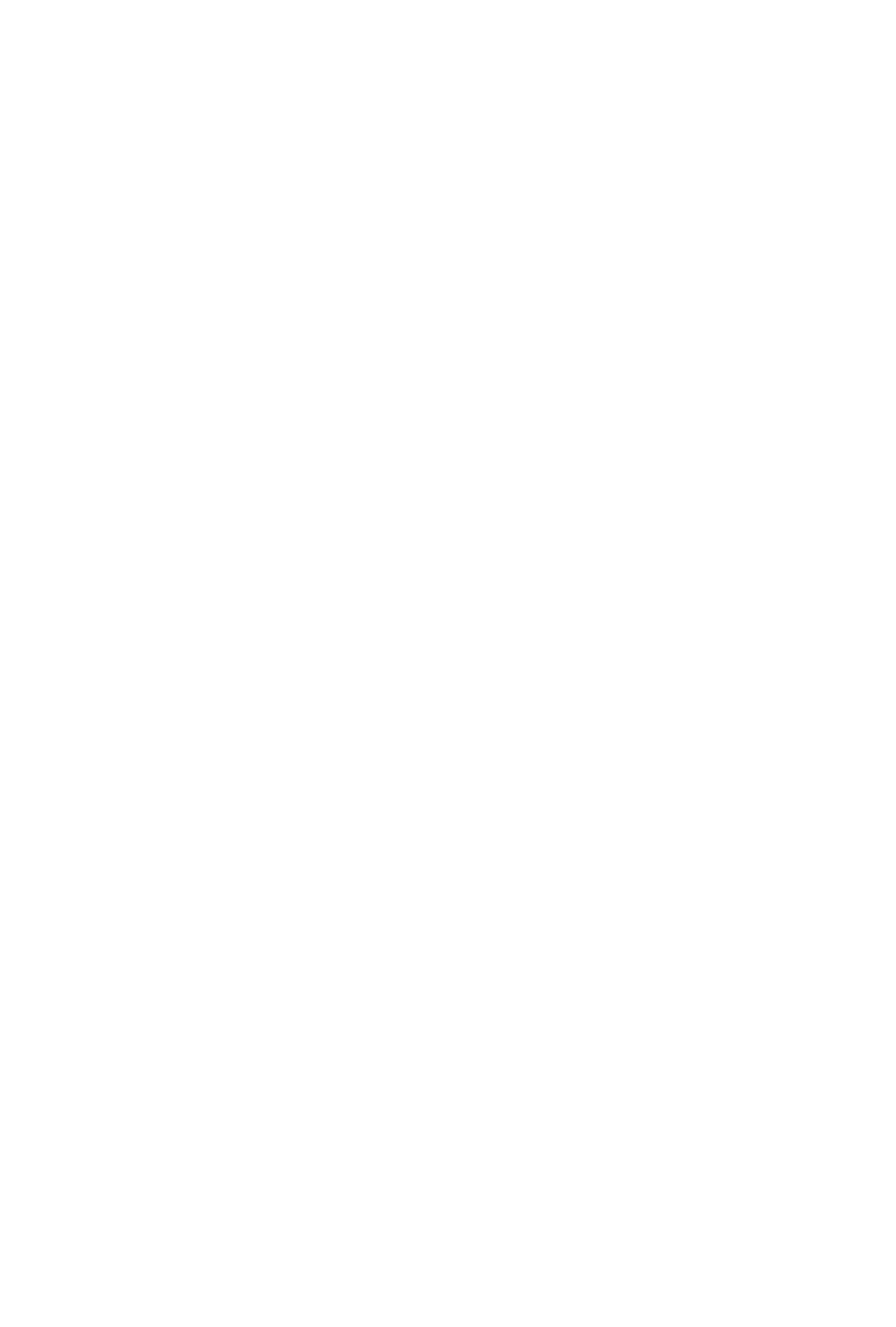
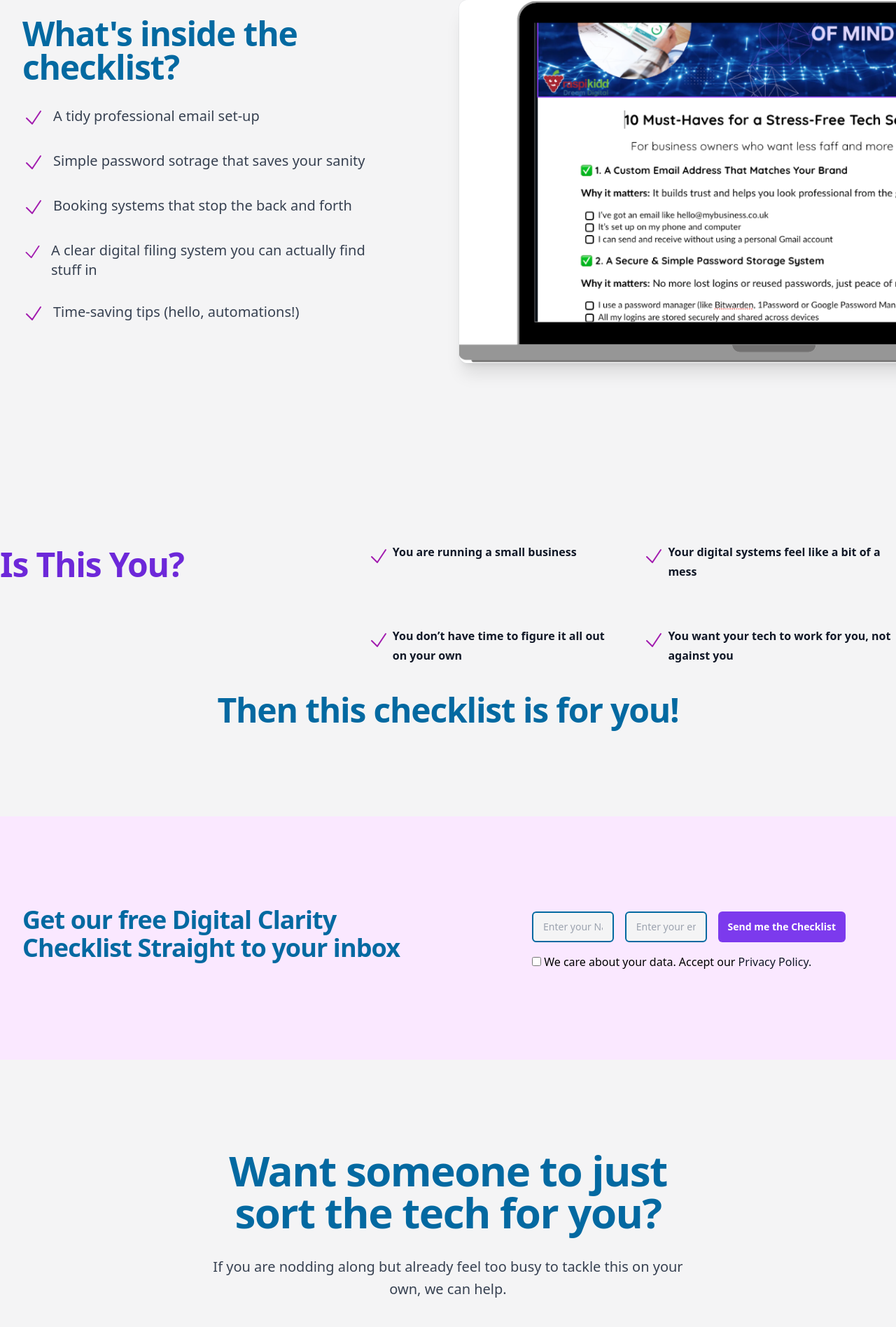
Before and after one commit to DigitalITServices/DigitalServices, a Nuxt app: page /DigitalClarityChecklist in a window 1280 px wide. Before the commit this address had no page. Shown: the part 820-2717 px from the top of the page at 70% size. Before the commit the page ends 800 px from the top, so only its background shows below. Built offline with nearby package versions, Linux system fonts and the light colour scheme.

Commit message:
Added checklist landing page

```diff
--- /dev/null
+++ b/components/CTAForm.vue
@@ -0,0 +1,39 @@
+<template>
+  <div class="bg-fuchsia-100 py-16 sm:py-24 lg:py-32">
+    <div class="mx-auto grid max-w-7xl grid-cols-1 gap-10 px-6 lg:grid-cols-12 lg:gap-8 lg:px-8">
+        <h2 class="max-w-xl text-3xl font-semibold tracking-tight text-balance text-sky-700 sm:text-4xl lg:col-span-7">
+            Get our free Digital Clarity Checklist Straight to your inbox
+        </h2>
+      <form class="w-full max-w-md lg:col-span-5 lg:pt-2" name="CTA" method="POST" netlify>
+        <input type="hidden" name="form-name" value="CTA" />
+        <div class="flex gap-x-4">
+            <label for="name" class="sr-only">
+                Name
+            </label>
+            <input id="name" name="name" type="text" autocomplete="name" required class="min-w-0 flex-auto rounded-md bg-zinc-100 border-2 px-3.5 py-2 text-base text-gray-900 outline-1 -outline-offset-1 border-sky-700 outline-violet-300 placeholder:text-gray-400 focus:outline-2 focus:-outline-offset-2 focus:outline-violet-600 sm:text-sm/6" placeholder="Enter your Name" />
+            <label for="email-address" class="sr-only">
+                Email address
+            </label>
+            <input id="email-address" name="email" type="email" autocomplete="email" required class="min-w-0 flex-auto rounded-md bg-zinc-100 border-2 px-3.5 py-2 text-base text-gray-900 outline-1 -outline-offset-1 border-sky-700 outline-violet-300 placeholder:text-gray-400 focus:outline-2 focus:-outline-offset-2 focus:outline-violet-600 sm:text-sm/6" placeholder="Enter your email" />
+            <button type="submit" class="flex-none rounded-md bg-violet-600 px-3.5 py-2.5 text-sm font-semibold text-white shadow-xs hover:bg-violet-700 focus-visible:outline-2 focus-visible:outline-offset-2 focus-visible:outline-violet-600">
+                Send me the Checklist
+            </button>
+        </div>
+        <div class="mt-4">
+            <input type="checkbox" id="checkbox" v-model="checked" required />
+            <label for="checkbox"> We care about your data. Accept our
+                 <a href= "/Privacy-Policy.pdf" class="text-gray-900 font-medium hover:text-sky-700" target="_blank">
+                    Privacy Policy.
+                </a>
+                {{ }}
+            </label>
+          </div>
+
+      </form>
+    </div>
+  </div>
+</template>
+
+<script setup>
+    const checked = ref(false)
+</script>
--- /dev/null
+++ b/pages/DigitalClarityChecklist.vue
@@ -0,0 +1,141 @@
+<template>
+  <Header />
+  <div class="bg-zinc-100 px-6 py-24 sm:py-32 lg:px-8">
+    <div class="mx-auto max-w-2xl text-center">
+      <h1 class="text-4xl font-semibold tracking-tight text-sky-700 sm:text-6xl">
+        Feeling Overwhelmed by Tech?
+      </h1>
+      <h2 class="text-4xl font-semibold tracking-tight text-violet-700 sm:text-6xl">
+       Lets Fix That!
+      </h2>
+      <p class="mt-8 text-lg font-medium text-pretty text-gray-700 sm:text-xl/8">
+        Grab your free checklist made for small business owners who want to get digitally organised and clear the clutter. Without the stress, faff or jargon.
+      </p>
+    </div>
+    </div>
+    <div class="overflow-hidden bg-zinc-100 py-24 sm:py-32">
+    <div class="mx-auto max-w-7xl px-6 lg:px-8">
+      <div class="mx-auto grid max-w-2xl grid-cols-1 gap-x-8 gap-y-16 sm:gap-y-20 lg:mx-0 lg:max-w-none lg:grid-cols-2">
+        <div class="lg:pt-4 lg:pr-8">
+          <div class="lg:max-w-lg">
+            <h2 class="mt-2 text-4xl font-semibold tracking-tight text-pretty text-sky-700 sm:text-5xl">
+              What's inside the checklist?
+            </h2>
+            <ul role="list" class="mt-8 space-y-8 text-gray-700 text-xl">
+            <li class="flex gap-x-3">
+              <svg xmlns="http://www.w3.org/2000/svg" fill="none" viewBox="0 0 24 24" stroke-width="1.5" stroke="#a21caf" class="size-8">
+                    <path stroke-linecap="round" stroke-linejoin="round" d="m4.5 12.75 6 6 9-13.5" />
+                  </svg>
+
+              <span>
+                A tidy professional email set-up
+              </span>
+            </li>
+            <li class="flex gap-x-3">
+              <svg xmlns="http://www.w3.org/2000/svg" fill="none" viewBox="0 0 24 24" stroke-width="1.5" stroke="#a21caf" class="size-8">
+                    <path stroke-linecap="round" stroke-linejoin="round" d="m4.5 12.75 6 6 9-13.5" />
+                  </svg>
+              <span>
+                Simple password sotrage that saves your sanity
+              </span>
+            </li>
+            <li class="flex gap-x-3">
+              <svg xmlns="http://www.w3.org/2000/svg" fill="none" viewBox="0 0 24 24" stroke-width="1.5" stroke="#a21caf" class="size-8">
+                    <path stroke-linecap="round" stroke-linejoin="round" d="m4.5 12.75 6 6 9-13.5" />
+                  </svg>
+
+              <span>
+                Booking systems that stop the back and forth
+              </span>
+            </li>
+            <li class="flex gap-x-3">
+              <svg xmlns="http://www.w3.org/2000/svg" fill="none" viewBox="0 0 24 24" stroke-width="1.5" stroke="#a21caf" class="size-8">
+                    <path stroke-linecap="round" stroke-linejoin="round" d="m4.5 12.75 6 6 9-13.5" />
+                  </svg>
+
+              <span>
+                A clear digital filing system you can actually find stuff in
+              </span>
+            </li>
+            <li class="flex gap-x-3">
+              <svg xmlns="http://www.w3.org/2000/svg" fill="none" viewBox="0 0 24 24" stroke-width="1.5" stroke="#a21caf" class="size-8">
+                    <path stroke-linecap="round" stroke-linejoin="round" d="m4.5 12.75 6 6 9-13.5" />
+                  </svg>
+
+              <span>
+                Time-saving tips (hello, automations!)
+              </span>
+            </li>
+
+          </ul>
+          </div>
+        </div>
+
+        <img src="/images/ChecklistMockup.png" alt="Digital Clarity Checklist on laptop" class="w-3xl max-w-none rounded-xl shadow-xl ring-1 ring-gray-400/10 sm:w-228 md:-ml-4 lg:-ml-0" width="900" height="500" />
+      </div>
+    </div>
+  </div>
+
+  <div class="bg-zinc-100 py-24 sm:py-32">
+    <div class="mx-auto max-w-7xl">
+      <div class="mx-auto grid max-w-2xl grid-cols-1 gap-x-8 gap-y-8 sm:gap-y-10 lg:mx-0 lg:max-w-none lg:grid-cols-5">
+        <div class="col-span-2">
+         <!-- <h2 class="text-base/7 font-semibold text-indigo-600">Everything you need</h2> -->
+          <h2 class="mt-2 text-4xl font-semibold tracking-tight text-pretty text-violet-700 sm:text-5xl">
+            Is This You?
+          </h2>
+        </div>
+        <dl class="col-span-3 grid grid-cols-1 gap-x-8 gap-y-10 text-base/7 text-gray-700 sm:grid-cols-2 lg:gap-y-16">
+          <div v-for="feature in features" :key="feature.name" class="relative pl-9">
+            <dt class="font-semibold text-gray-900">
+              <svg xmlns="http://www.w3.org/2000/svg" fill="none" viewBox="0 0 24 24" stroke-width="1.5" stroke="#a21caf" class="absolute top-1 left-0 size-8">
+                    <path stroke-linecap="round" stroke-linejoin="round" d="m4.5 12.75 6 6 9-13.5" />
+                  </svg>
+              {{ feature.name }}
+            </dt>
+            <!--<dd class="mt-2">{{ feature.description }}</dd>-->
+          </div>
+        </dl>
+      </div>
+      <h2 class="text-3xl font-semibold tracking-tight text-sky-700 sm:text-5xl text-center mt-10">
+       Then this checklist is for you!
+      </h2>
+    </div>
+  </div>
+  <CTAForm />
+  <div class="bg-zinc-100 px-6 py-24 sm:py-32 lg:px-8">
+    <div class="mx-auto max-w-2xl text-center">
+      <h1 class="text-4xl font-semibold tracking-tight text-sky-700 sm:text-6xl">
+        Want someone to just sort the tech for you?
+      </h1>
+
+      <p class="mt-8 text-lg font-medium text-pretty text-gray-700 sm:text-xl/8">
+        If you are nodding along but already feel too busy to tackle this on your own, we can help.
+      </p>
+    <p class="mt-8 text-lg font-medium text-pretty text-gray-700 sm:text-xl/8">
+        That's exactly what my <b> Tech Peace of Mind Plan</b> is for. It's a friendly one-to-one digital tidy-up for your business.
+      </p>
+      <div class="mt-10 flex items-center justify-center gap-x-6">
+          <a href="https://app.simplymeet.me/dream-digital/dream-digital-30-1751571285886" class="rounded-md bg-violet-600 px-3.5 py-2.5 text-sm font-semibold text-white shadow-xs hover:bg-violet-700 focus-visible:outline-2 focus-visible:outline-offset-2 focus-visible:outline-violet-500" target="_blank">
+            Book a free clarity call
+          </a>
+        </div>
+    </div>
+    </div>
+  <Footer />
+</template>
+
+<script setup>
+const features = [
+  {
+    name: 'You are running a small business',
+
+  },
+  { name: 'Your digital systems feel like a bit of a mess',
+  },
+  { name: 'You don’t have time to figure it all out on your own',
+  },
+  { name: 'You want your tech to work for you, not against you',
+  },]
+
+</script>
```
Also changed, not shown: public/images/ChecklistMockup.png (added).
